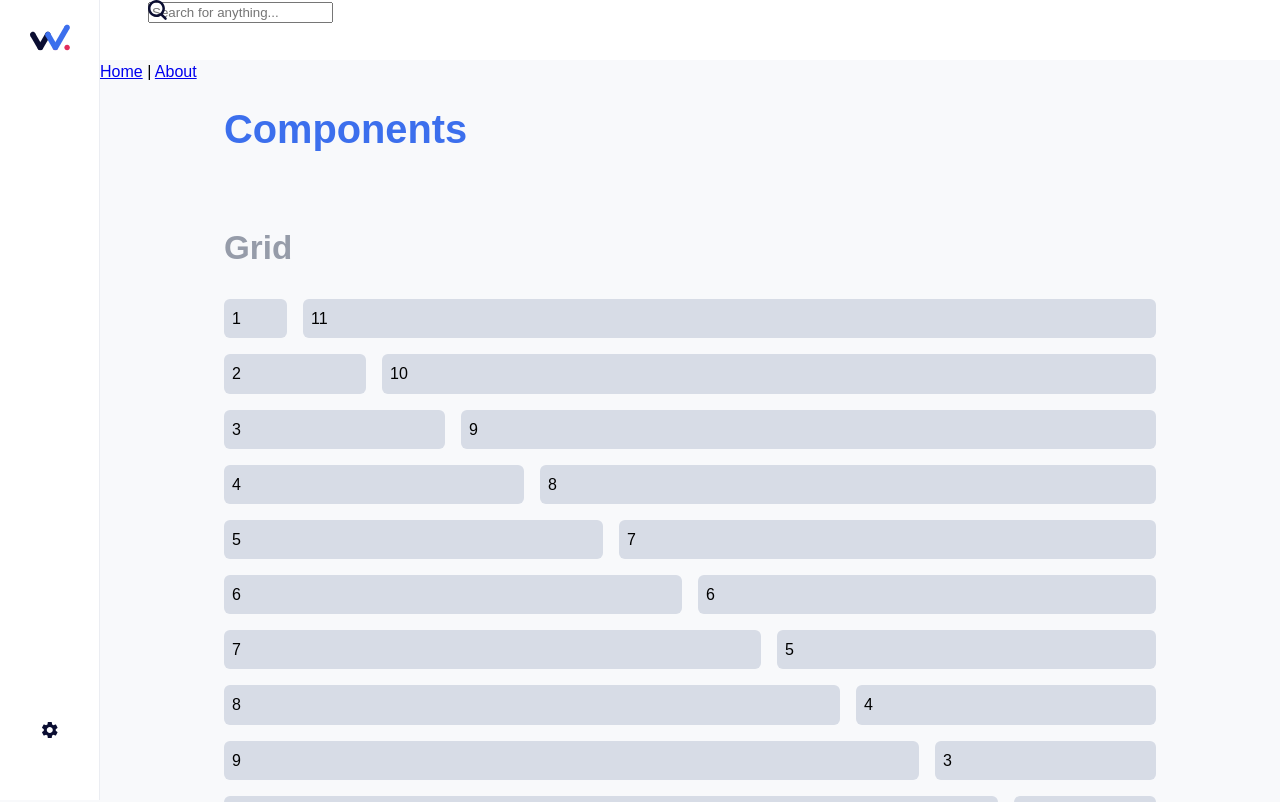
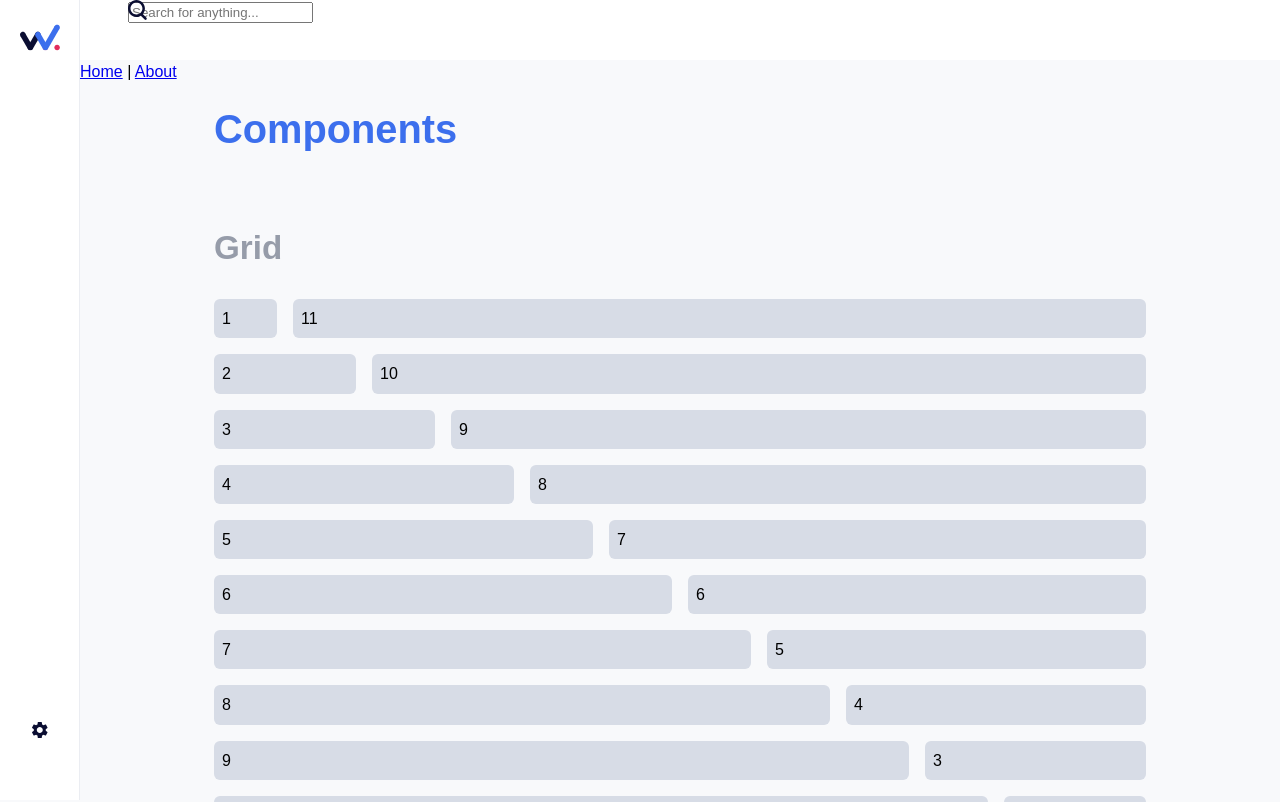
Before and after one commit to yabhq/WorkSweet-UI, a Vue app: page /components in a window 1280 px wide. Shown: the top 802 px of the page. Built offline with nearby package versions, Linux system fonts and the light colour scheme; a web font is replaced by a local one.

Commit message:
💄Reduce AppSwitcher width

```diff
--- a/src/App.vue
+++ b/src/App.vue
@@ -29,7 +29,7 @@ export default {
 
 #app {
   .main {
-    padding-left: 100px;
+    padding-left: 80px;
   }
 }
 
--- a/src/components/TheAppSwitcher.vue
+++ b/src/components/TheAppSwitcher.vue
@@ -46,7 +46,7 @@ export default {
   justify-items: center;
   padding: 1.5rem 0;
   position: fixed;
-  width: 100px;
+  width: 80px;
   .main-nav {
     grid-area: nav;
     .nav-link {
```
